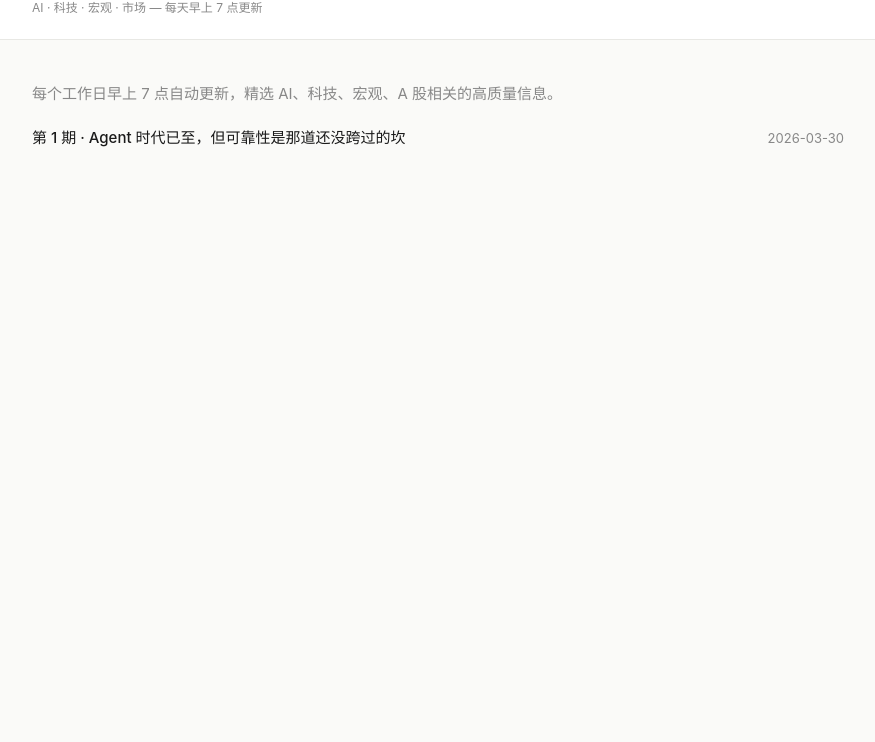
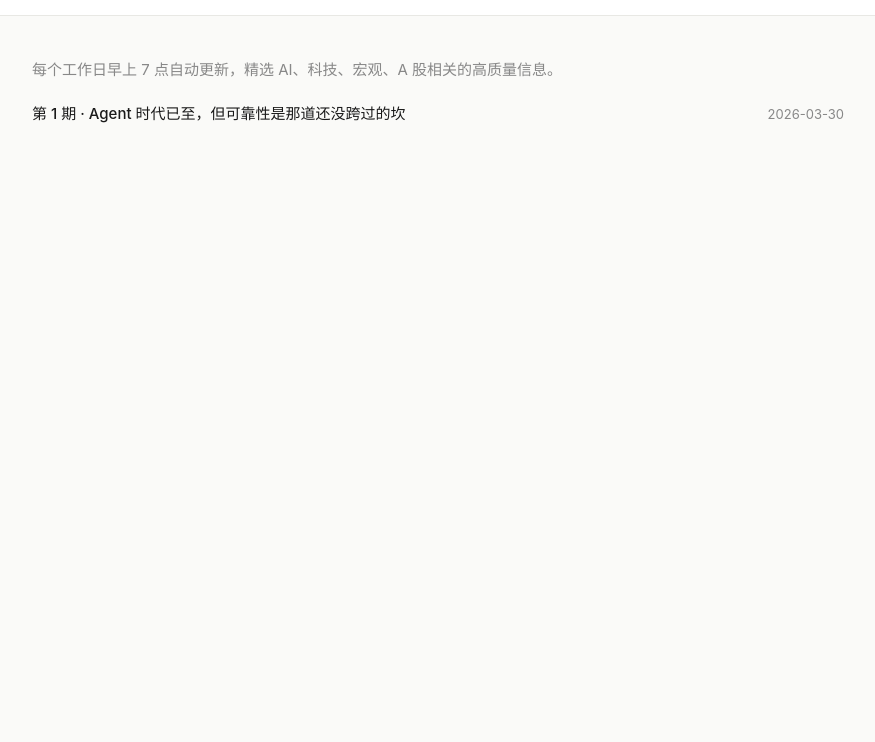
Before and after one commit to bigbigwei/daily-digest, a plain HTML site: page index.html in a window 1280 px wide. Shown: the part 58-800 px from the top of the page, without its empty margins (202-1077 px from the left). Drawn offline with Linux system fonts and the light colour scheme.

Commit message:
style: remove site subtitle

```diff
--- a/index.html
+++ b/index.html
@@ -11,7 +11,6 @@
     <div class="inner">
       <div>
         <div class="site-title">📰 每日简报</div>
-        <div class="site-subtitle">AI · 科技 · 宏观 · 市场 — 每天早上 7 点更新</div>
       </div>
     </div>
   </header>
```
